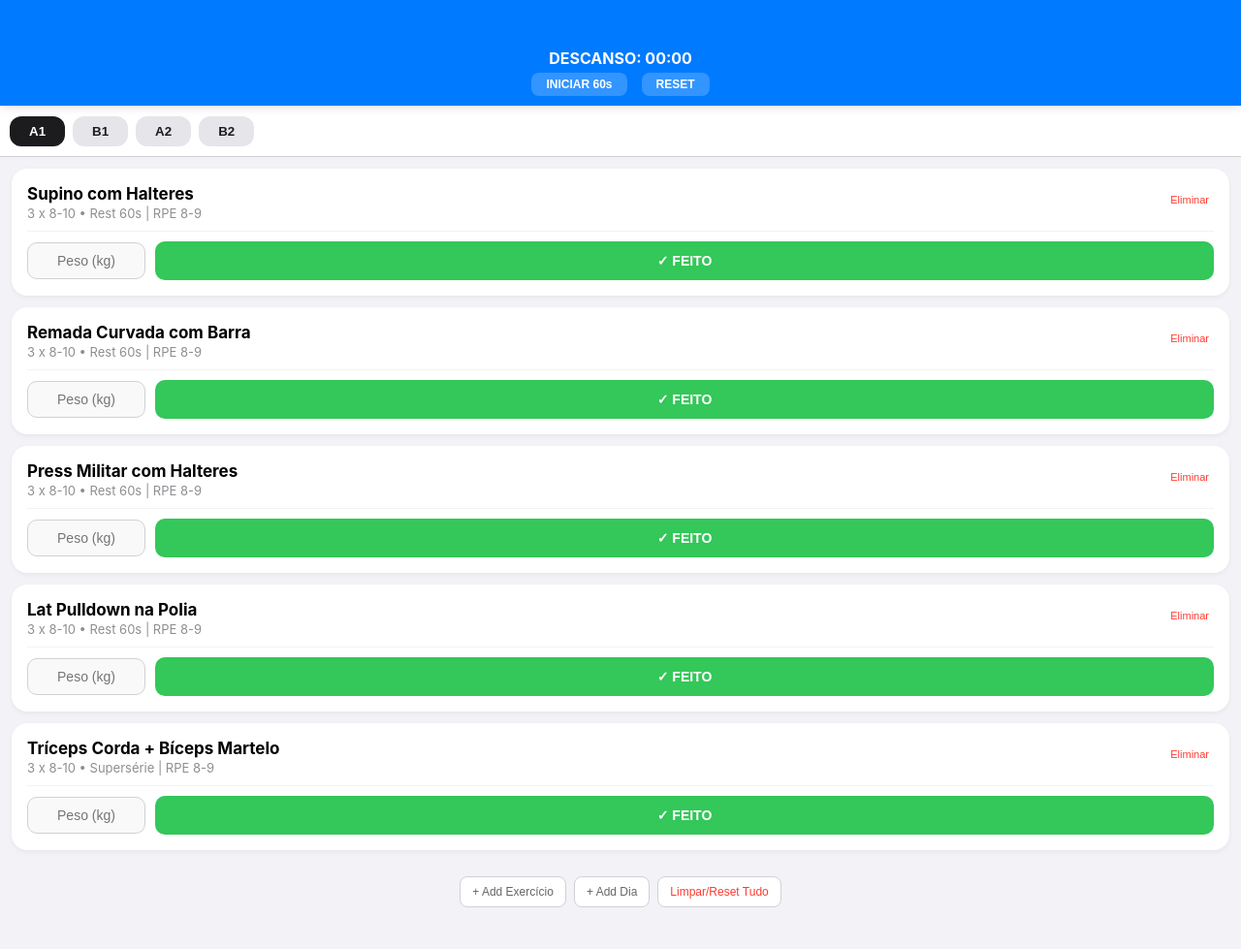
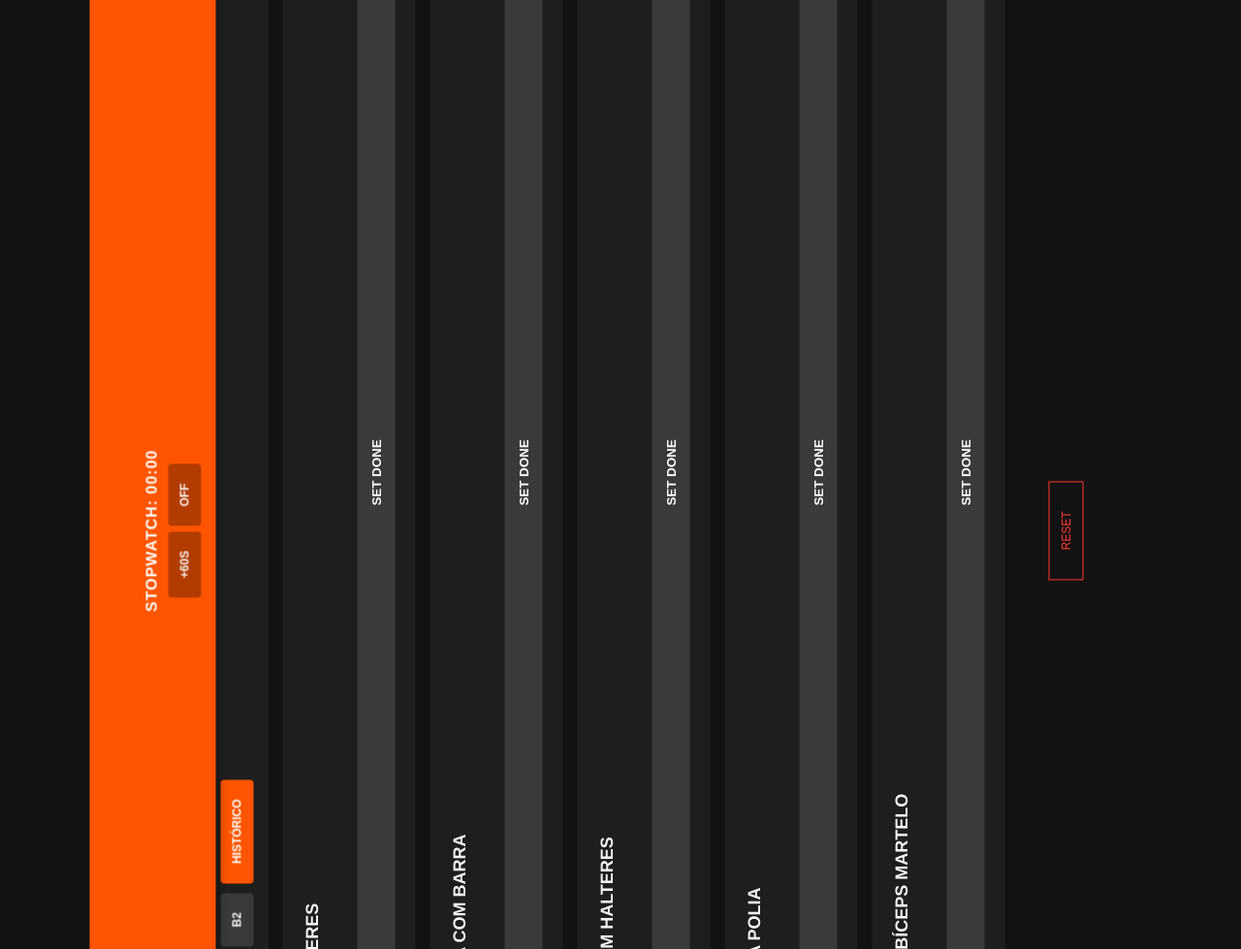
Before and after one commit to rafaneka/Plano-de-treinos, a plain HTML site: page index.html in a window 1280 px wide. Shown: the top 979 px of the page at 97% size. Drawn offline with nearby package versions, Linux system fonts and the light colour scheme.

Commit message:
Update index.html

```diff
--- a/index.html
+++ b/index.html
@@ -3,220 +3,244 @@
 <head>
     <meta charset="UTF-8">
     <meta name="viewport" content="width=device-width, initial-scale=1.0, user-scalable=no, viewport-fit=cover">
-    <title>Meu Plano de Treino</title>
+    <title>Gym Braun</title>
     <link rel="manifest" href="manifest.json">
     <meta name="apple-mobile-web-app-capable" content="yes">
     <meta name="apple-mobile-web-app-status-bar-style" content="black-translucent">
-    <link rel="apple-touch-icon" href="icon.png">
+    <script src="https://cdn.jsdelivr.net/npm/chart.js"></script>
 
     <style>
-        :root { --primary: #007AFF; --bg: #f2f2f7; --card: #ffffff; --text: #1c1c1e; }
-        body { font-family: -apple-system, system-ui; background: var(--bg); margin: 0; padding-top: 110px; padding-bottom: 50px; }
+        :root {
+            --braun-black: #121212;
+            --braun-dark-grey: #1E1E1E;
+            --braun-orange: #FF5500; /* Laranja clássico Braun */
+            --braun-light: #F5F5F5;
+            --braun-grey: #3A3A3A;
+        }
 
-        /* Temporizador Fixo no Topo */
-        #timer-bar { position: fixed; top: 0; width: 100%; background: var(--primary); color: white; padding: 50px 0 10px; text-align: center; z-index: 100; font-weight: bold; box-shadow: 0 2px 10px rgba(0,0,0,0.1); }
-        .timer-controls { display: flex; justify-content: center; gap: 15px; margin-top: 5px; }
-        .timer-btn { background: rgba(255,255,255,0.2); border: none; color: white; padding: 5px 15px; border-radius: 8px; font-size: 12px; font-weight: bold; }
+        body {
+            font-family: "Helvetica Neue", Helvetica, Arial, sans-serif;
+            background: var(--braun-black);
+            color: var(--braun-light);
+            margin: 0;
+            padding-top: 120px;
+            padding-bottom: 40px;
+            -webkit-font-smoothing: antialiased;
+        }
 
-        /* Navegação por Dias (Tabs) */
-        .nav-days { display: flex; overflow-x: auto; padding: 10px; gap: 8px; background: var(--card); border-bottom: 1px solid #d1d1d6; position: sticky; top: 100px; z-index: 90; }
-        .tab-btn { padding: 8px 20px; border-radius: 12px; border: none; background: #e5e5ea; font-weight: 600; white-space: nowrap; color: var(--text); }
-        .tab-btn.active { background: var(--text); color: white; }
+        /* Bloqueio Visual de Rotação (CSS) */
+        @media screen and (orientation:landscape) {
+            body { transform: rotate(-90deg); }
+        }
 
-        /* Cartões de Exercício */
-        .exercise-card { background: var(--card); margin: 12px; padding: 16px; border-radius: 16px; box-shadow: 0 2px 5px rgba(0,0,0,0.05); }
-        .ex-header { display: flex; justify-content: space-between; align-items: flex-start; margin-bottom: 10px; }
-        .ex-name { font-weight: bold; font-size: 17px; margin: 0; flex: 1; }
-        .ex-meta { color: #8e8e93; font-size: 13px; margin-top: 2px; display: block; }
+        /* Header Laranja Braun */
+        #timer-bar {
+            position: fixed; top: 0; width: 100%;
+            background: var(--braun-orange);
+            color: white;
+            padding: 55px 0 15px;
+            text-align: center; z-index: 100;
+            font-weight: 700; letter-spacing: 1px;
+            box-shadow: 0 4px 10px rgba(0,0,0,0.3);
+        }
 
-        /* Área de Registo de Carga */
-        .track-row { display: flex; align-items: center; gap: 10px; margin-top: 10px; padding-top: 10px; border-top: 1px solid #f2f2f7; }
-        input[type="text"] { border: 1px solid #d1d1d6; padding: 10px; border-radius: 10px; width: 100px; text-align: center; font-size: 14px; background: #f9f9f9; }
-        .check-btn { flex-grow: 1; background: #34c759; color: white; border: none; padding: 12px; border-radius: 10px; font-weight: bold; font-size: 14px; }
-        .check-btn.done { background: #8e8e93; opacity: 0.6; }
+        /* Navegação Minimalista */
+        .nav-days {
+            display: flex; overflow-x: auto; padding: 15px; gap: 10px;
+            background: var(--braun-dark-grey);
+            position: sticky; top: 110px; z-index: 90;
+        }
+        .tab-btn {
+            padding: 10px 20px; border-radius: 4px; border: none;
+            background: var(--braun-grey); color: var(--braun-light);
+            font-size: 12px; font-weight: bold; text-transform: uppercase;
+        }
+        .tab-btn.active { background: var(--braun-light); color: var(--braun-black); }
+        .tab-history { background: var(--braun-orange) !important; color: white !important; }
 
-        /* Controles de Administração */
-        .admin-bar { padding: 15px 12px; display: flex; gap: 8px; flex-wrap: wrap; justify-content: center; }
-        .admin-btn { padding: 8px 12px; border-radius: 8px; border: 1px solid #d1d1d6; background: white; font-size: 12px; color: #666; }
-        .delete-btn { color: #ff3b30; font-size: 11px; border: none; background: none; padding: 5px; margin-top: 5px; }
+        /* Cards de Exercício */
+        .exercise-card {
+            background: var(--braun-dark-grey); margin: 15px; padding: 20px;
+            border-radius: 2px; border-left: 4px solid var(--braun-grey);
+        }
+        .ex-name { font-size: 18px; font-weight: 600; text-transform: uppercase; margin-bottom: 5px; }
+        .ex-meta { color: #888; font-size: 12px; margin-bottom: 15px; display: block; }
+
+        .track-row { display: flex; gap: 10px; align-items: center; }
+        input[type="text"] {
+            background: #2A2A2A; border: 1px solid var(--braun-grey);
+            color: white; padding: 12px; width: 80px; border-radius: 0; font-size: 14px;
+        }
+        .check-btn {
+            flex-grow: 1; background: var(--braun-grey); color: white; border: none;
+            padding: 12px; font-weight: bold; border-radius: 0; text-transform: uppercase;
+        }
+        .check-btn.done { background: var(--braun-orange); }
+
+        /* Histórico e Gráficos */
+        .history-container { padding: 20px; }
+        canvas { background: #1a1a1a; padding: 10px; margin-bottom: 30px; border-radius: 4px; }
+
+        .reset-section { text-align: center; padding: 30px; }
+        .btn-reset {
+            background: none; border: 1px solid #ff3b30; color: #ff3b30;
+            padding: 10px 30px; font-size: 12px; text-transform: uppercase;
+        }
     </style>
 </head>
 <body>
 
 <div id="timer-bar">
-    <div id="timer-display">DESCANSO: 00:00</div>
-    <div class="timer-controls">
-        <button class="timer-btn" onclick="startTimer(60)">INICIAR 60s</button>
-        <button class="timer-btn" onclick="resetTimer()">RESET</button>
+    <div id="timer-display">STOPWATCH: 00:00</div>
+    <div style="margin-top:8px">
+        <button class="tab-btn" style="background:rgba(0,0,0,0.3)" onclick="startTimer(60)">+60S</button>
+        <button class="tab-btn" style="background:rgba(0,0,0,0.3)" onclick="resetTimer()">OFF</button>
     </div>
 </div>
 
 <div class="nav-days" id="day-tabs"></div>
 
-<div id="exercise-container"></div>
-
-<div class="admin-bar">
-    <button class="admin-btn" onclick="addExercise()">+ Add Exercício</button>
-    <button class="admin-btn" onclick="addDay()">+ Add Dia</button>
-    <button class="admin-btn" style="color: #ff3b30;" onclick="clearAllData()">Limpar/Reset Tudo</button>
-</div>
+<div id="main-content"></div>
 
 <script>
-    // TEU PLANO DE TREINOS CARREGADO
     const defaultPlan = {
-        'A1': { title: 'Superior A1', exercises: [
-            { name: 'Supino com Halteres', sets: '3 x 8-10', meta: 'Rest 60s | RPE 8-9' },
-            { name: 'Remada Curvada com Barra', sets: '3 x 8-10', meta: 'Rest 60s | RPE 8-9' },
-            { name: 'Press Militar com Halteres', sets: '3 x 8-10', meta: 'Rest 60s | RPE 8-9' },
-            { name: 'Lat Pulldown na Polia', sets: '3 x 8-10', meta: 'Rest 60s | RPE 8-9' },
-            { name: 'Tríceps Corda + Bíceps Martelo', sets: '3 x 8-10', meta: 'Supersérie | RPE 8-9' }
-        ]},
-        'B1': { title: 'Inferior B1', exercises: [
-            { name: 'Agachamento / Leg Press 45º', sets: '3 x 10-12', meta: 'Rest 60s | RPE 8-9' },
-            { name: 'Peso Morto Romeno', sets: '3 x 10-12', meta: 'Rest 60s | RPE 8-9' },
-            { name: 'Leg Extension Máquina', sets: '3 x 10-12', meta: 'Rest 60s | RPE 8-9' },
-            { name: 'Gémeos em Pé', sets: '3 x 10-12', meta: 'Rest 60s | RPE 8-9' },
-            { name: 'Máquina de Abdominais', sets: '3 x 10-12', meta: 'Rest 60s | RPE 8-9' }
-        ]},
-        'A2': { title: 'Superior A2', exercises: [
-            { name: 'Supino Inclinado com Halteres', sets: '3 x 10-12', meta: 'Rest 60s | RPE 8-9' },
-            { name: 'Remada Baixa no Cabo', sets: '3 x 10-12', meta: 'Rest 60s | RPE 8-9' },
-            { name: 'Elevação Laterais Halteres', sets: '3 x 10-12', meta: 'Rest 60s | RPE 8-9' },
-            { name: 'Face Pulls Polia Alta', sets: '3 x 10-12', meta: 'Rest 60s | RPE 8-9' },
-            { name: 'Fundos (Dips) ou Flexões', sets: '3 x 10-12', meta: 'Rest 60s | RPE 8-9' }
-        ]},
-        'B2': { title: 'Inferior B2', exercises: [
-            { name: 'Lunges Dinâmicos Halteres', sets: '3 x 12-15', meta: 'Rest 60s | RPE 8-9' },
-            { name: 'Leg Curl Sentado/Deitado', sets: '3 x 12-15', meta: 'Rest 60s | RPE 8-9' },
-            { name: 'Goblet Squat com Halteres', sets: '3 x 12-15', meta: 'Rest 60s | RPE 8-9' },
-            { name: 'Prancha Abdominal', sets: '3 Sets', meta: 'Rest 60s' },
-            { name: 'Gémeos Sentado Máquina', sets: '3 x 12-15', meta: 'Rest 60s | RPE 8-9' }
-        ]}
+        'A1': { title: 'A1', exercises: ['Supino com Halteres', 'Remada Curvada com Barra', 'Press Militar com Halteres', 'Lat Pulldown na Polia', 'Tríceps Corda + Bíceps Martelo']},
+        'B1': { title: 'B1', exercises: ['Agachamento / Leg Press', 'Peso Morto Romeno', 'Leg Extension Máquina', 'Gémeos em Pé', 'Máquina de Abdominais']},
+        'A2': { title: 'A2', exercises: ['Supino Inclinado c/ Halteres', 'Remada Baixa no Cabo', 'Elevação Laterais Halteres', 'Face Pulls Polia Alta', 'Fundos ou Flexões']},
+        'B2': { title: 'B2', exercises: ['Lunges Dinâmicos', 'Leg Curl Sentado/Deitado', 'Goblet Squat com Halteres', 'Prancha Abdominal', 'Gémeos Sentado Máquina']}
     };
 
     let plan = JSON.parse(localStorage.getItem('gym_plan')) || defaultPlan;
     let logs = JSON.parse(localStorage.getItem('gym_logs')) || {};
-    let currentDay = Object.keys(plan)[0];
+    let history = JSON.parse(localStorage.getItem('gym_history')) || [];
+    let currentTab = 'A1';
     let timerInterval;
 
     function save() {
         localStorage.setItem('gym_plan', JSON.stringify(plan));
         localStorage.setItem('gym_logs', JSON.stringify(logs));
+        localStorage.setItem('gym_history', JSON.stringify(history));
     }
 
     function renderTabs() {
         const container = document.getElementById('day-tabs');
-        container.innerHTML = Object.keys(plan).map(day => `
-            <button class="tab-btn ${day === currentDay ? 'active' : ''}" onclick="switchDay('${day}')">${day}</button>
+        let html = Object.keys(plan).map(day => `
+            <button class="tab-btn ${day === currentTab ? 'active' : ''}" onclick="switchTab('${day}')">${day}</button>
         `).join('');
+        html += `<button class="tab-btn tab-history ${currentTab === 'HIST' ? 'active' : ''}" onclick="switchTab('HIST')">HISTÓRICO</button>`;
+        container.innerHTML = html;
     }
 
-    function switchDay(day) {
-        currentDay = day;
+    function switchTab(tab) {
+        currentTab = tab;
         renderTabs();
-        renderExercises();
+        if(tab === 'HIST') renderHistory(); else renderExercises();
     }
 
     function renderExercises() {
-        const container = document.getElementById('exercise-container');
-        const data = plan[currentDay];
+        const container = document.getElementById('main-content');
+        const data = plan[currentTab];
         container.innerHTML = data.exercises.map((ex, i) => {
-            const logKey = `${currentDay}-${ex.name}`;
-            const currentVal = logs[logKey] || "";
+            const val = logs[`${currentTab}-${ex}`] || "";
             return `
                 <div class="exercise-card">
-                    <div class="ex-header">
-                        <div>
-                            <p class="ex-name">${ex.name}</p>
-                            <span class="ex-meta">${ex.sets} • ${ex.meta}</span>
-                        </div>
-                        <button class="delete-btn" onclick="removeEx(${i})">Eliminar</button>
-                    </div>
+                    <div class="ex-name">${ex}</div>
+                    <span class="ex-meta">REGISTO DE CARGA ATUAL</span>
                     <div class="track-row">
-                        <input type="text" placeholder="Peso (kg)" value="${currentVal}"
-                               onchange="saveLog('${logKey}', this.value)">
-                        <button class="check-btn" onclick="markDone(this)">✓ FEITO</button>
+                        <input type="text" placeholder="KG" value="${val}" onchange="saveLog('${currentTab}-${ex}', this.value)">
+                        <button class="check-btn" onclick="this.classList.toggle('done'); startTimer(60)">SET DONE</button>
                     </div>
                 </div>
             `;
-        }).join('');
+        }).join('') + `
+            <div class="reset-section">
+                <button class="btn-reset" onclick="handleReset()">Reset</button>
+            </div>
+        `;
     }
 
-    function markDone(btn) {
-        btn.classList.toggle('done');
-        if(btn.classList.contains('done')) {
-            startTimer(60);
-        }
-    }
+    function saveLog(key, val) { logs[key] = val; save(); }
 
-    function saveLog(key, val) {
-        logs[key] = val;
-        save();
-    }
+    function handleReset() {
+        if(!confirm("Salvar cargas no histórico e limpar treino atual?")) return;
 
-    // Temporizador
-    function startTimer(seconds) {
-        clearInterval(timerInterval);
-        let t = seconds;
-        updateTimerDisplay(t);
-        timerInterval = setInterval(() => {
-            t--;
-            updateTimerDisplay(t);
-            if (t <= 0) {
-                clearInterval(timerInterval);
-                document.getElementById('timer-display').innerText = "🔥 VOLTA AO TREINO!";
-                if (window.navigator.vibrate) window.navigator.vibrate([200, 100, 200]);
-            }
-        }, 1000);
-    }
+        // Guardar snapshot no histórico
+        const snapshot = { date: new Date().toLocaleDateString(), data: {...logs} };
+        history.push(snapshot);
 
-    function updateTimerDisplay(t) {
-        const mins = String(Math.floor(t / 60)).padStart(2, '0');
-        const secs = String(t % 60).padStart(2, '0');
-        document.getElementById('timer-display').innerText = `DESCANSO: ${mins}:${secs}`;
-    }
-
-    function resetTimer() {
-        clearInterval(timerInterval);
-        document.getElementById('timer-display').innerText = "DESCANSO: 00:00";
-    }
-
-    // Gestão do Plano
-    function addExercise() {
-        const name = prompt("Nome do exercício:");
-        if(!name) return;
-        const sets = prompt("Séries/Reps:", "3 x 10-12");
-        const meta = prompt("Notas/Descanso:", "Rest 60s | RPE 8-9");
-        plan[currentDay].exercises.push({ name, sets, meta });
+        // Limpar logs atuais para o próximo treino
+        logs = {};
         save();
         renderExercises();
     }
 
-    function addDay() {
-        const id = prompt("Nome do novo dia (ex: C1):");
-        if(!id) return;
-        plan[id] = { title: id, exercises: [] };
-        save();
-        switchDay(id);
+    function renderHistory() {
+        const container = document.getElementById('main-content');
+        container.innerHTML = '<div class="history-container"><h2 style="text-transform:uppercase; font-size:14px">Evolução de Cargas</h2><div id="charts"></div></div>';
+
+        const chartsDiv = document.getElementById('charts');
+
+        // Agrupar todos os exercícios únicos do plano
+        const allExercises = [];
+        Object.keys(plan).forEach(d => allExercises.push(...plan[d].exercises));
+
+        allExercises.forEach(exName => {
+            const canvasId = `chart-${exName.replace(/\s/g, '')}`;
+            const exData = history.map(h => {
+                // Procurar a carga deste exercício em qualquer dia do log histórico
+                const entry = Object.keys(h.data).find(k => k.endsWith(`-${exName}`));
+                return entry ? parseFloat(h.data[entry]) || 0 : null;
+            }).filter(v => v !== null);
+
+            if(exData.length > 0) {
+                chartsDiv.innerHTML += `<p style="font-size:12px; color:#888; margin-bottom:5px">${exName.toUpperCase()}</p><canvas id="${canvasId}"></canvas>`;
+                setTimeout(() => createChart(canvasId, exData), 100);
+            }
+        });
     }
 
-    function removeEx(index) {
-        if(confirm("Eliminar este exercício do plano?")) {
-            plan[currentDay].exercises.splice(index, 1);
-            save();
-            renderExercises();
-        }
+    function createChart(id, dataPoints) {
+        const ctx = document.getElementById(id).getContext('2d');
+        new Chart(ctx, {
+            type: 'line',
+            data: {
+                labels: history.map(h => h.date).slice(-dataPoints.length),
+                datasets: [{
+                    label: 'KG',
+                    data: dataPoints,
+                    borderColor: '#FF5500',
+                    borderWidth: 2,
+                    tension: 0.3,
+                    fill: false,
+                    pointBackgroundColor: '#FF5500'
+                }]
+            },
+            options: {
+                responsive: true,
+                scales: {
+                    y: { grid: { color: '#333' }, ticks: { color: '#888' } },
+                    x: { grid: { display: false }, ticks: { color: '#888' } }
+                },
+                plugins: { legend: { display: false } }
+            }
+        });
     }
 
-    function clearAllData() {
-        if(confirm("AVISO: Isto irá apagar todo o teu plano personalizado e registos de carga. Desejas repor o plano original?")) {
-            localStorage.clear();
-            location.reload();
-        }
+    // Timer Logic
+    function startTimer(s) {
+        clearInterval(timerInterval);
+        let t = s;
+        timerInterval = setInterval(() => {
+            t--;
+            const mins = String(Math.floor(t / 60)).padStart(2, '0');
+            const secs = String(t % 60).padStart(2, '0');
+            document.getElementById('timer-display').innerText = `STOPWATCH: ${mins}:${secs}`;
+            if(t <= 0) { clearInterval(timerInterval); document.getElementById('timer-display').innerText = "ACTION!"; }
+        }, 1000);
     }
+    function resetTimer() { clearInterval(timerInterval); document.getElementById('timer-display').innerText = "STOPWATCH: 00:00"; }
 
-    renderTabs();
-    renderExercises();
+    switchTab('A1');
 </script>
 </body>
 </html>
```
